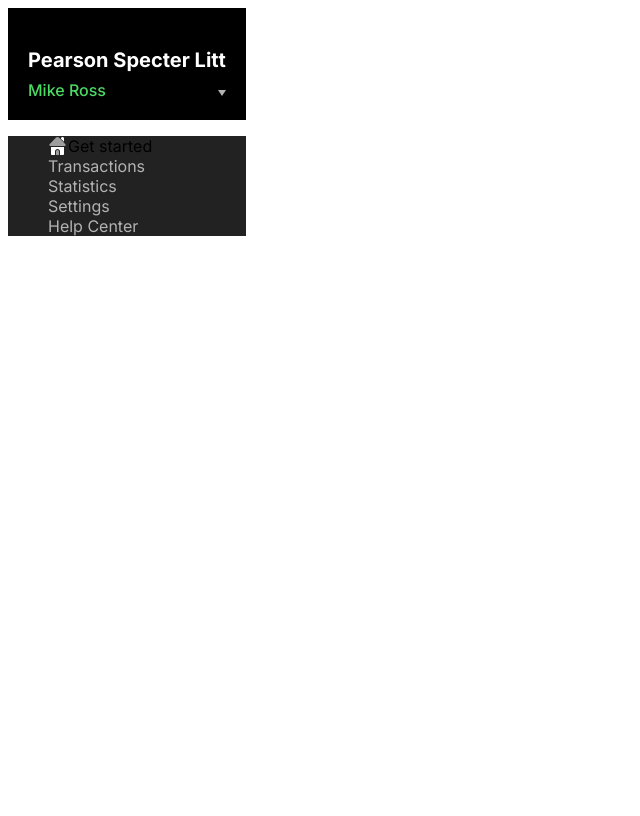
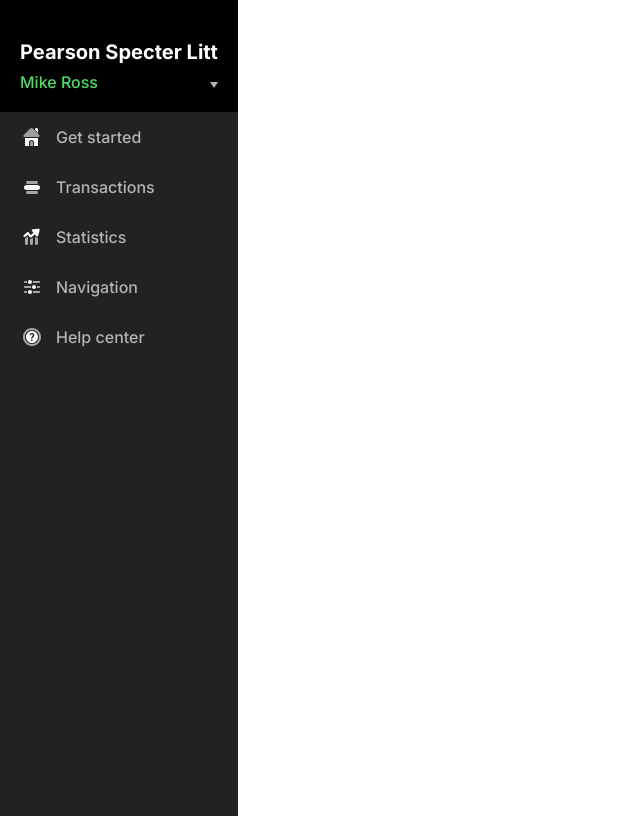
Before and after one commit to qrulleau/dashboard-blobr, a Vue app: page / in a window 1280 px wide. Shown: the whole page, without its empty margins (0-640 px from the left). Built offline with nearby package versions, Linux system fonts and the light colour scheme.

Commit message:
feat(client): navigation done

```diff
--- a/src/App.vue
+++ b/src/App.vue
@@ -19,6 +19,9 @@
 </script>
 
 <style>
+body {
+	margin: 0;
+}
 .d-flex {
 	display: flex;
 	justify-content: space-between;
--- a/src/components/Navigation.vue
+++ b/src/components/Navigation.vue
@@ -1,5 +1,5 @@
 <template>
-	<div>
+	<div style="height:100vh">
 		<div class="profil">
 			<h3>Pearson Specter Litt</h3>
 			<div class="d-flex">
@@ -13,16 +13,44 @@
 			<ul>
 				<li>
 					<a href="#">
-						<div class="d-flex flex-start">
+						<div class="d-flex flex-start color">
 							<img src="@/assets/house.svg" alt="" />
 							Get started
 						</div>
 					</a>
 				</li>
-				<li><a href="#">Transactions</a></li>
-				<li><a href="#">Statistics</a></li>
-				<li><a href="#">Settings</a></li>
-				<li><a href="#">Help Center</a></li>
+				<li>
+					<a href="#">
+						<div class="d-flex flex-start color">
+							<img src="@/assets/transactions.svg" alt="" />
+							Transactions
+						</div>
+					</a>
+				</li>
+				<li>
+					<a href="#">
+						<div class="d-flex flex-start color">
+							<img src="@/assets/statistics.svg" alt="" />
+							Statistics
+						</div>
+					</a>
+				</li>
+				<li>
+					<a href="#">
+						<div class="d-flex flex-start color">
+							<img src="@/assets/settings.svg" alt="" />
+							Navigation
+						</div>
+					</a>
+				</li>
+				<li>
+					<a href="#">
+						<div class="d-flex flex-start color">
+							<img src="@/assets/help.svg" alt="" />
+							Help center
+						</div>
+					</a>
+				</li>
 			</ul>
 		</nav>
 	</div>
@@ -51,12 +79,28 @@
 }
 ul li {
 	list-style: none;
+	margin-bottom: 30px;
+}
+ul li:nth-child(1) {
+	padding-top: 15px;
+}
+ul {
+	margin: 0;
+	padding-left: 22px;
 }
 ul li a {
 	text-decoration: none;
 	color: #b3b3b3;
+	font-weight: 500;
+}
+.color {
+	color: #b3b3b3;
+}
+ul li img {
+	margin-right: 14px;
 }
 nav {
 	background-color: #222222;
+	height: 88vh;
 }
 </style>
```
